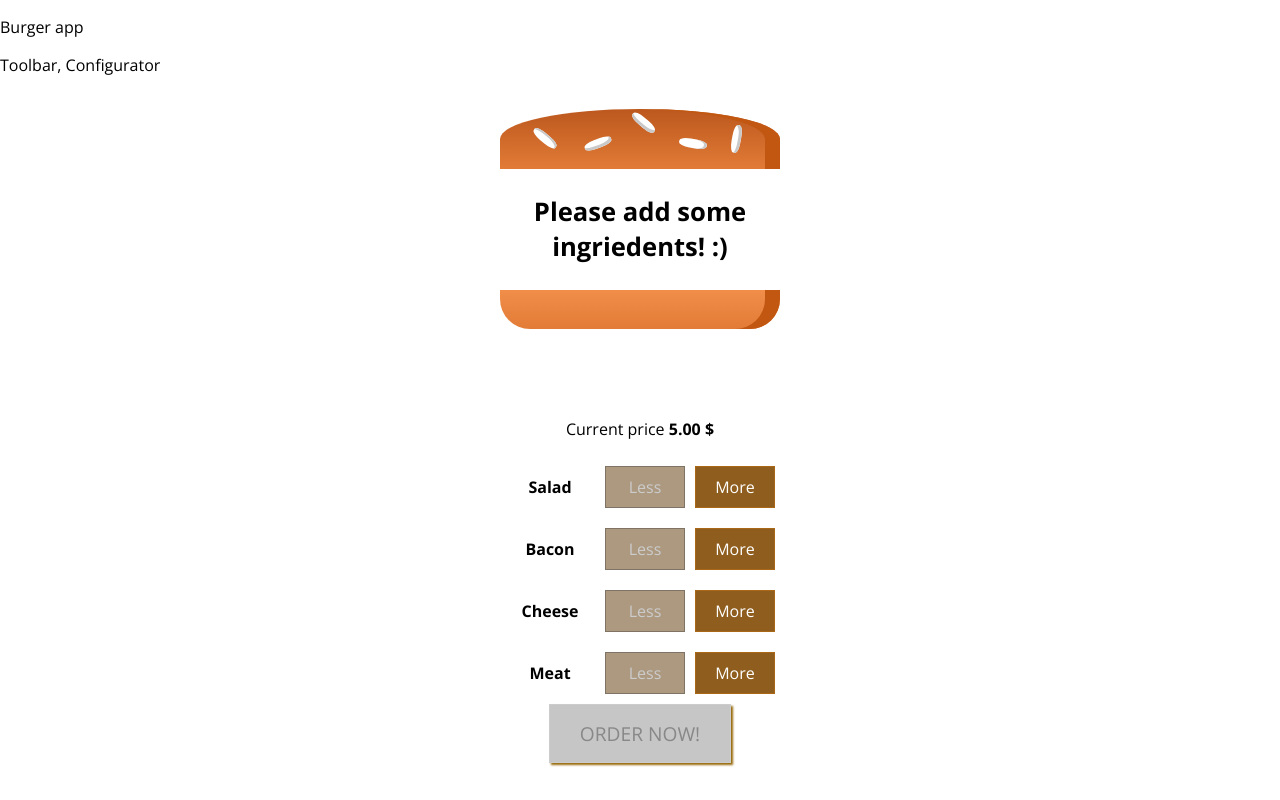
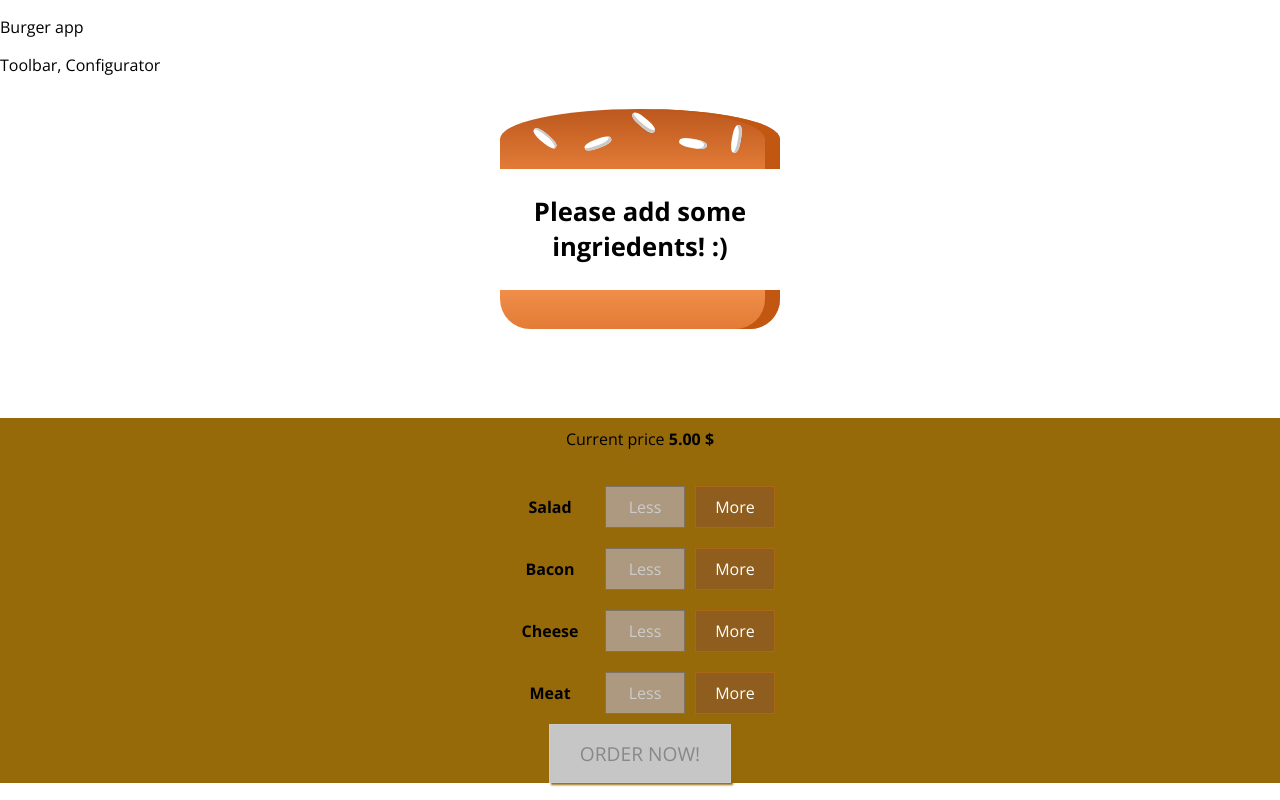
Before and after one commit to BartlomiejKar/burger-app-react, a React (Create React App) app: page / in a window 1280 px wide. Built offline with nearby package versions, Linux system fonts and the light colour scheme.

Commit message:
added total price to orderList component

```diff
--- a/src/container/OrderList/OrderList.js
+++ b/src/container/OrderList/OrderList.js
@@ -18,6 +18,9 @@ const OrderList = (props) => {
       <div className={props.purchasedState ? "Modal" : "hidden"}>
         <h3>Order Ingriedents:</h3>
         <ul>{orderIngriedents}</ul>
+        <p>
+          <strong>Total price: {props.price.toFixed(2)} $</strong>
+        </p>
         <Button clicked={props.cancelOrder} btnType="Danger">
           CANCEL
         </Button>
--- a/src/container/burgerBuilder/BurgerControls/BurgerButtons/BurgerButtons.css
+++ b/src/container/burgerBuilder/BurgerControls/BurgerButtons/BurgerButtons.css
@@ -1,5 +1,6 @@
 .BurgerControl {
   text-align: center;
+  background-color: #966909;
 }
 .BuildControl {
   display: flex;
--- a/src/container/burgerBuilder/BurgerControls/BurgerControls.js
+++ b/src/container/burgerBuilder/BurgerControls/BurgerControls.js
@@ -13,7 +13,7 @@ const controls = [
 const BurgerControls = (props) => {
   return (
     <div className="BurgerControl">
-      <p>
+      <p style={{ padding: "10px" }}>
         Current price <strong>{props.price.toFixed(2)} $</strong>
       </p>
       {controls.map((el) => {
--- a/src/container/burgerBuilder/burgerBuilder.js
+++ b/src/container/burgerBuilder/burgerBuilder.js
@@ -1,7 +1,7 @@
 import React, { Component } from "react";
 import Burger from "../Burger";
 import BurgerControls from "./BurgerControls/BurgerControls";
-import OrderBurger from "../OrderList/OrderList";
+import OrderList from "../OrderList/OrderList";
 
 const INGRIEDIENTS_PRICE = {
   salad: 0.4,
@@ -106,7 +106,8 @@ class BurgerBuilder extends Component {
       <div>
         <Burger ingriedents={this.state.ingriedents} />
 
-        <OrderBurger
+        <OrderList
+          price={this.state.totalPrice}
           setPurchaseOnFalse={this.setOrderedStateToFalse}
           purchasedState={this.state.purchased}
           order={this.state.ingriedents}
```
